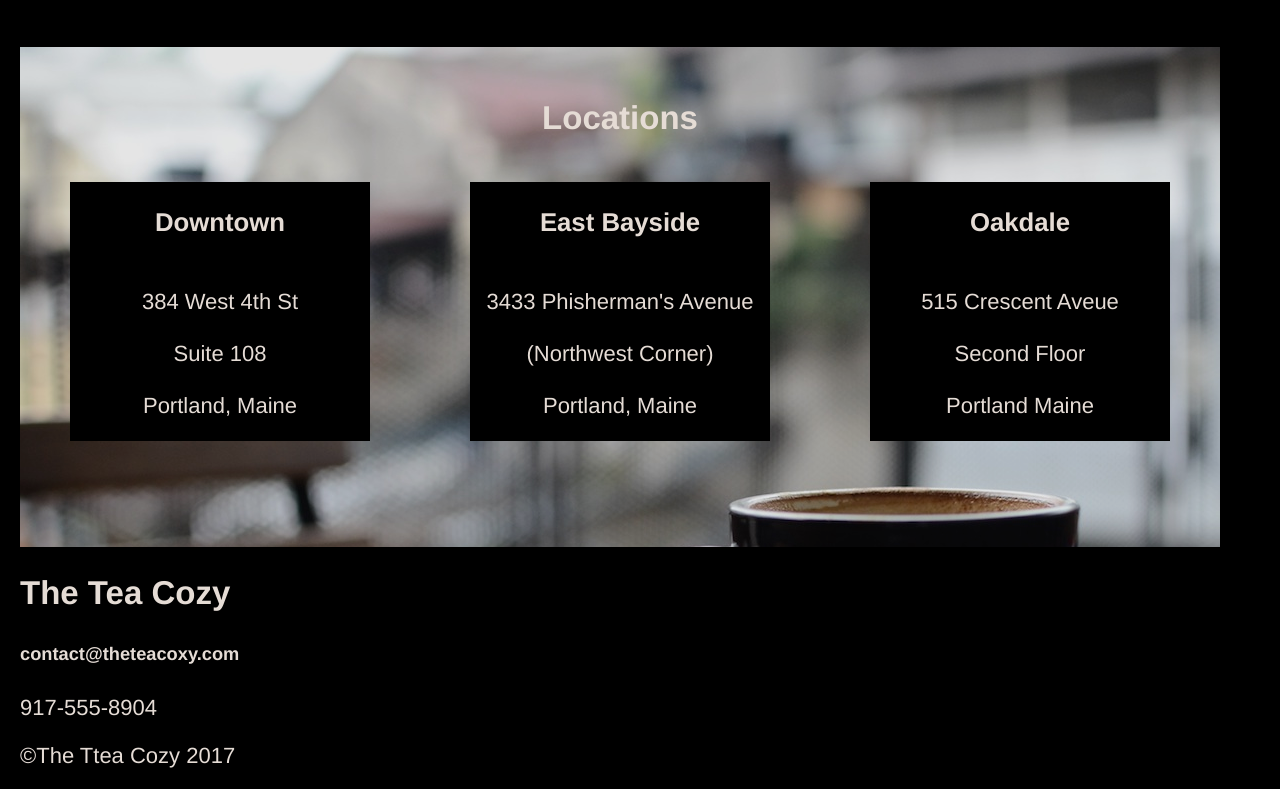
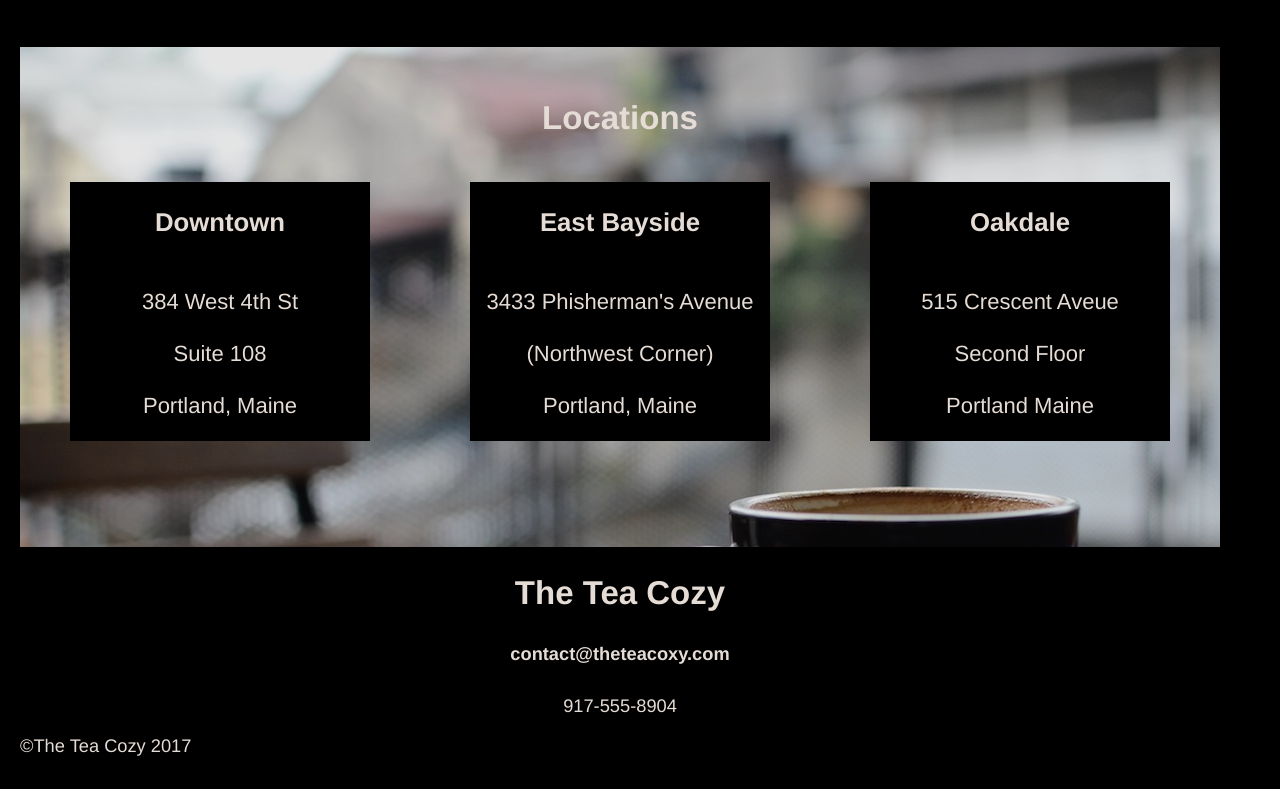
Before and after one commit to RobotTooth/flexbox_project, a plain HTML site: page index.html in a window 1280 px wide. Shown: the part 1533-2322 px from the top of the page. Drawn offline with Linux system fonts and the light colour scheme.

Commit message:
footer css added

```diff
--- a/css/style.css
+++ b/css/style.css
@@ -147,3 +147,17 @@ a {
     background-color: black;
     text-align: center;
 }
+
+/* footer section */
+
+.footer {
+    width: 1200px;
+}
+
+.footer-container {
+    text-align: center;
+}
+
+.footer-container p, .copyright {
+    font-size: .83em;
+}
--- a/index.html
+++ b/index.html
@@ -78,7 +78,7 @@
             <h5>contact@theteacoxy.com</h5>
             <p>917-555-8904</p>
         </div>
-        <div class="copyright">&copyThe Ttea Cozy 2017</div>
+        <div class="copyright">&copyThe Tea Cozy 2017</div>
     </div>
 </body>
 </html>
```
